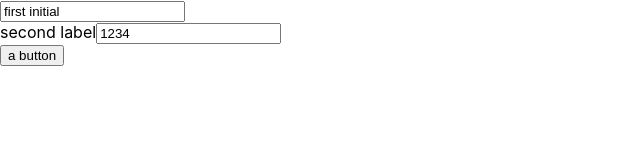
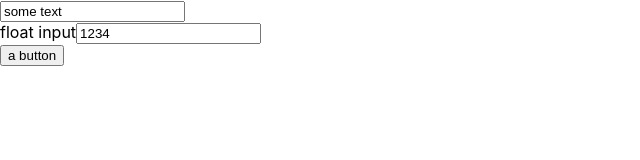
Before and after one commit to elstoc/react-components, a React (Create React App) app: page / in a window 1280 px wide. Shown: the top 160 px of the page, without its empty margins (0-640 px from the left). Built offline with nearby package versions, Linux system fonts and the light colour scheme.

Commit message:
App: minor edits

```diff
--- a/src/App.js
+++ b/src/App.js
@@ -7,8 +7,8 @@ function App() {
   return (
     <div className="App">
       <Form>
-        <Input name="text input" initialValue="first initial" />
-        <NumInput name="numeric input" labelText="second label" initialValue="1234" />
+        <Input name="text input" initialValue="some text" />
+        <NumInput name="float input" labelText="float input" initialValue="1234" />
         <Button text="a button" />
       </Form>
     </div>
```
